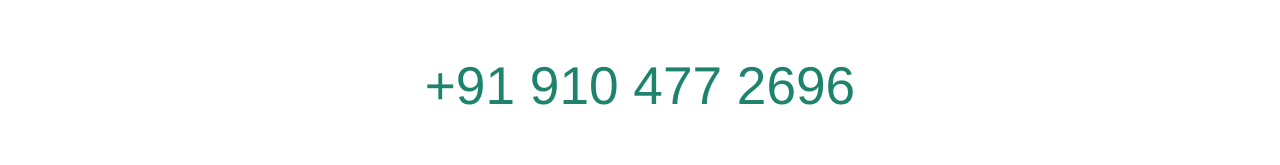
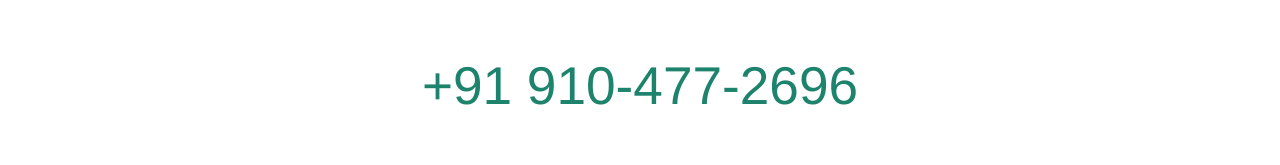
Before and after one commit to su31kh/cvSite, a plain HTML site: page call.html in a window 1280 px wide. Shown: the part 280-445 px from the top of the page. Drawn offline with Linux system fonts and the light colour scheme; a web font is replaced by a local one.

Commit message:
Update call.html

```diff
--- a/call.html
+++ b/call.html
@@ -96,9 +96,9 @@
 
 
             <header>
-              <h2>Sumukh Sanjay Patel</h2>
+              <h2>Sumukh Sanjay Patel </h2>
             <h3> </h3>
-              <h2>+91 910 477 2696</h2>
+              <h2>+91 910-477-2696</h2>
             <h3> </h3>
               <h2>sumukhpatel3113@gmail.com</h2>
               <h3> </h3>
```
